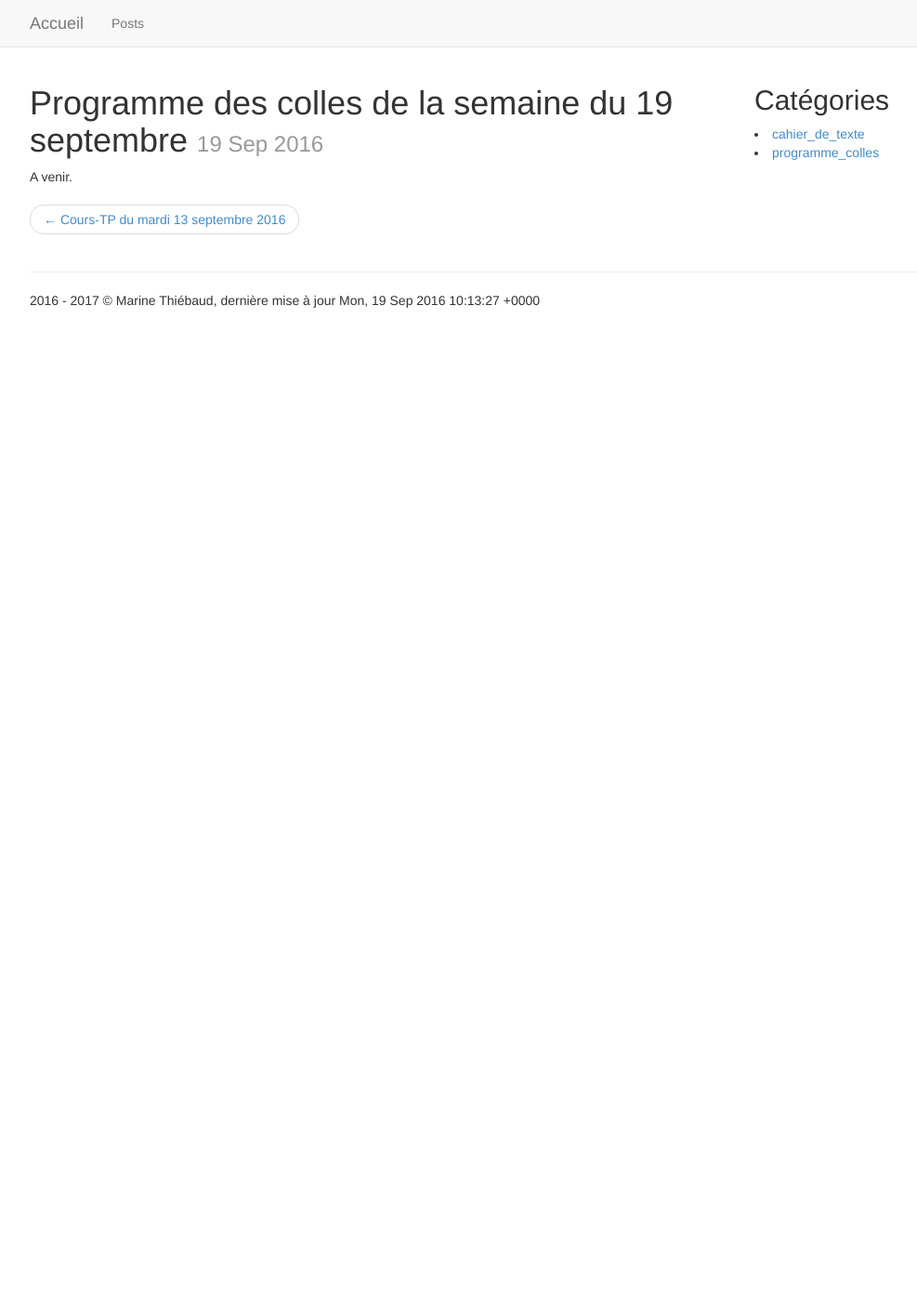
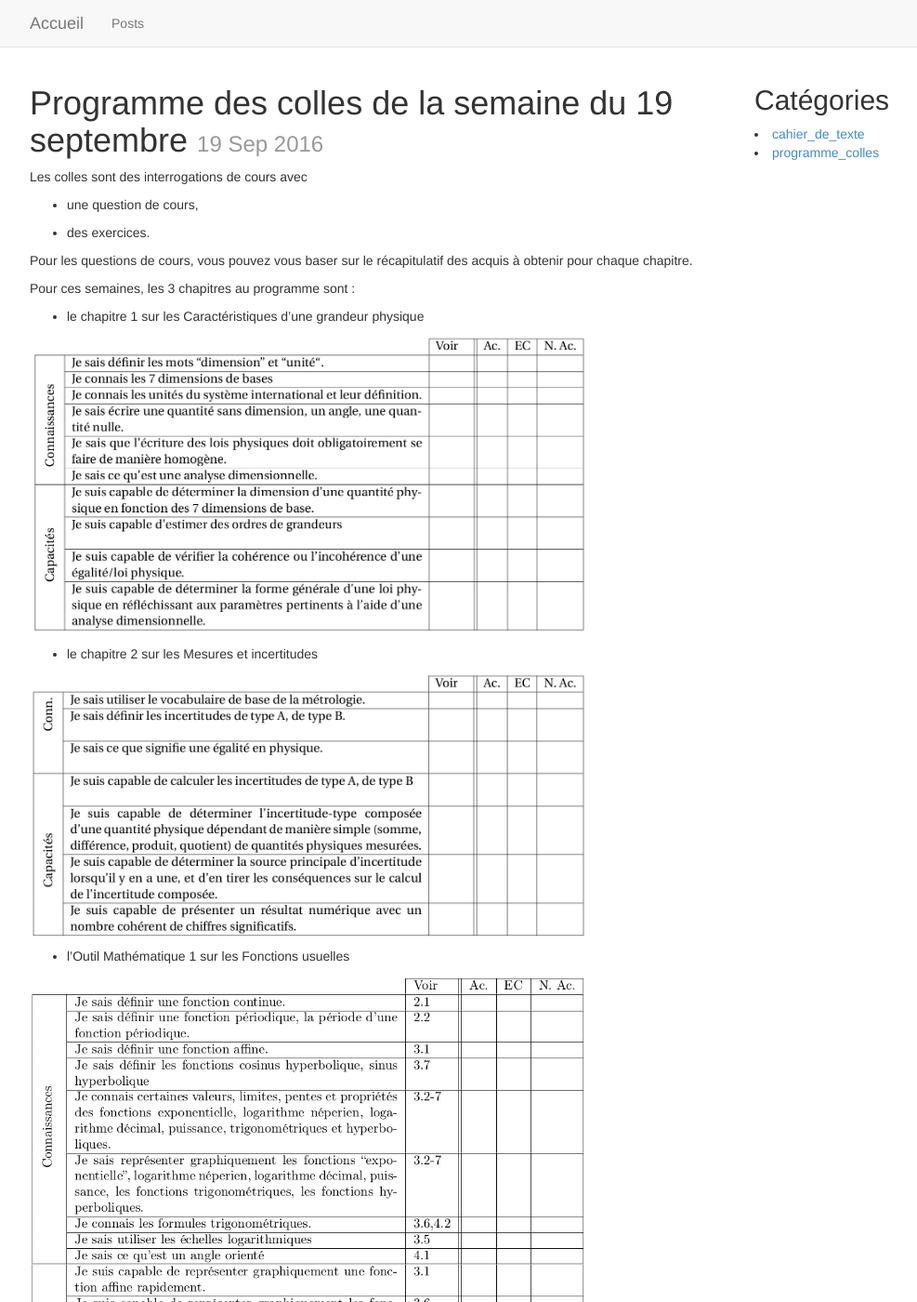
Before and after one commit to Marineflower/SitePCSI_Turgot, a Jekyll site: the page built from _posts/2016-09-19-colle.md, in a window 1280 px wide and 1400 px high. Shown: the whole window at 93% size, without its empty margins (38-1025 px from the left). Built offline with Jekyll 4.4.1, drawn with Linux system fonts in a browser that asks for light colours; nearby versions of some CDN libraries; some of the changed text lies outside the part shown.

Commit message:
Progremme de colle de la semaine du 19 septembre avec des images !

```diff
--- a/_posts/2016-09-19-colle.md
+++ b/_posts/2016-09-19-colle.md
@@ -4,4 +4,24 @@ layout: post
 title: "Programme des colles de la semaine du 19 septembre"
 category: programme_colles
 ---
-A venir.
+Les colles sont des interrogations de cours avec
+
+- une question de cours,
+
+- des exercices.
+
+Pour les questions de cours, vous pouvez vous baser sur le récapitulatif des acquis à obtenir pour chaque chapitre.
+
+Pour ces semaines, les 3 chapitres au programme sont :
+
+- le chapitre 1 sur les Caractéristiques d'une grandeur physique
+
+<img src="../../../../Figures/fig_acquis_chap1.png" alt="Tableau des acquis du chap 1" style="width: 80%; max-width: 800px; min-width: 400px;"/>
+
+- le chapitre 2 sur les Mesures et incertitudes
+
+<img src="../../../../Figures/fig_acquis_chap2.png" alt="Tableau des acquis du chap 1" style="width: 80%; max-width: 800px; min-width: 400px;"/>
+
+- l'Outil Mathématique 1 sur les Fonctions usuelles
+
+<img src="../../../../Figures/fig_acquis_OM1.png" alt="Tableau des acquis du chap 1" style="width: 80%; max-width: 800px; min-width: 400px;"/>
```
Also changed, not shown: _configBis.yml (deleted, +0 -9 lines), _posts/2016-09-26-colle.md (added, +7 -0 lines), Figures/fig_acquis_OM1.png (added), Figures/fig_acquis_chap1.png (added), Figures/fig_acquis_chap2.png (added).
